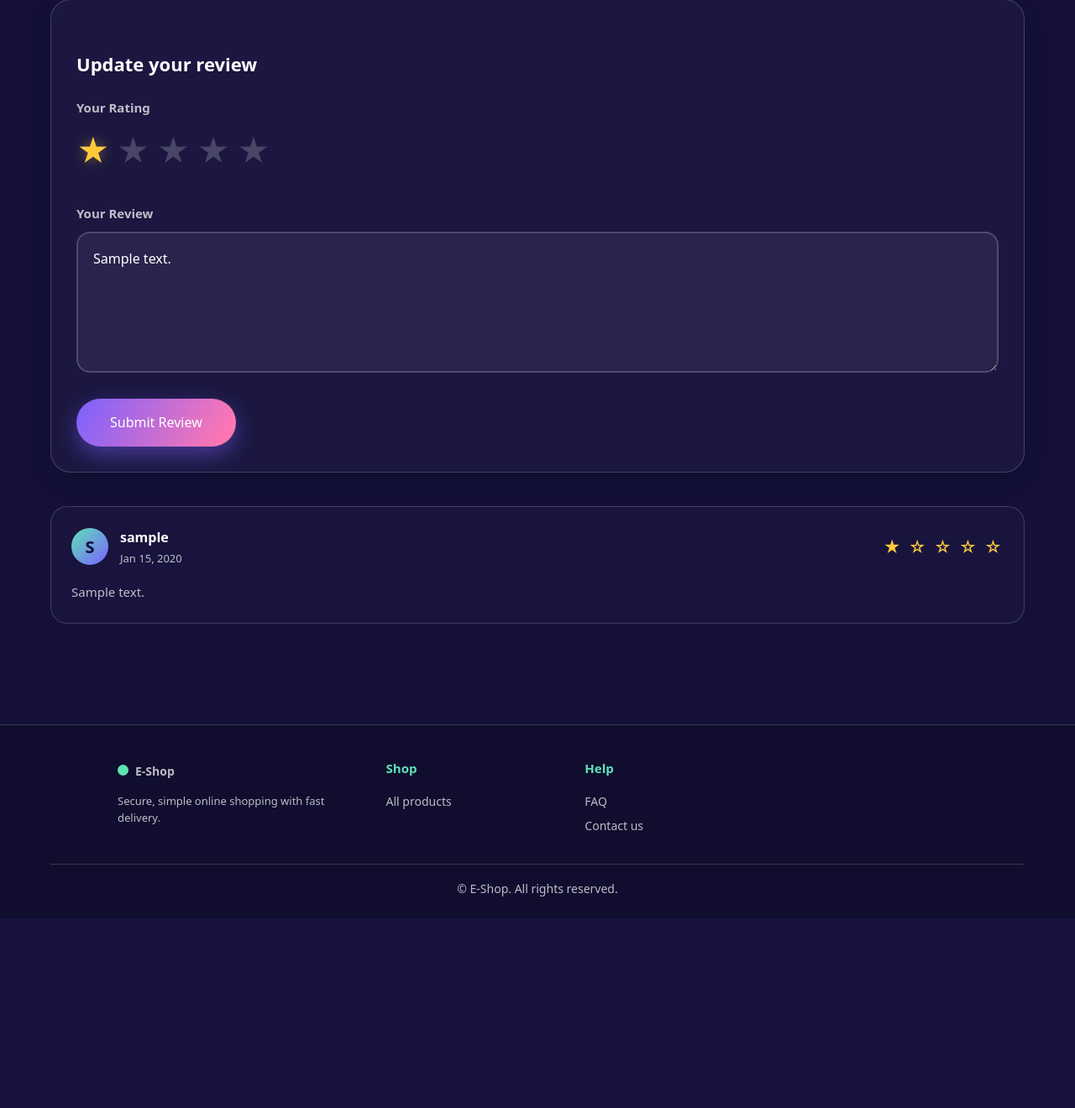
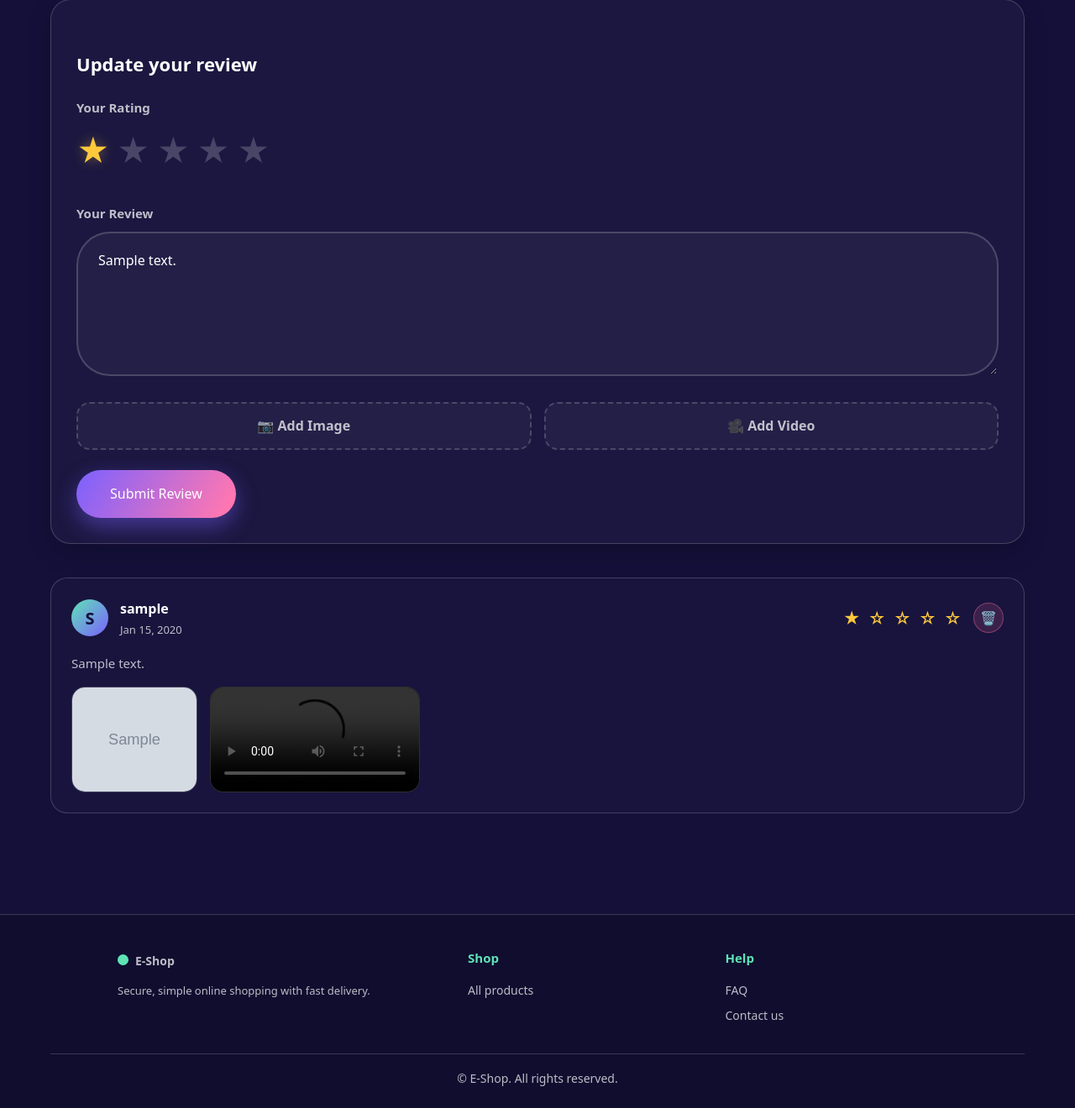
Before and after one commit to Trapcoder003/OnlineStore, a Django app: a page that uses shopApp/templates/pages/product.html in a window 1280 px wide. Shown: the part 1396-2716 px from the top of the page at 84% size. Before the commit the page ends 2490 px from the top, so only its background shows below. Run offline with Django 5.2, Linux system fonts and the light colour scheme; a user stored in the database is signed in; tables that the repository leaves empty hold one stand-in row (values such as "Sample post"); grey boxes marked "Sample" are stand-in pictures; grey boxes are pictures that could not be loaded.

Commit message:
reviews updated

```diff
--- a/shopApp/models.py
+++ b/shopApp/models.py
@@ -44,12 +44,13 @@ from django.contrib.auth.models import User
 class Review(models.Model):
     product = models.ForeignKey(Product, on_delete=models.CASCADE, related_name='reviews')
     user = models.ForeignKey(User, on_delete=models.CASCADE)
-    rating = models.IntegerField(choices=[(i, i) for i in range(1, 6)]) # 1 to 5 stars
+    rating = models.IntegerField(choices=[(i, i) for i in range(1, 6)])
     comment = models.TextField()
+    image = models.ImageField(upload_to='reviews/images/', blank=True, null=True)
+    video = models.FileField(upload_to='reviews/videos/', blank=True, null=True)
     created_at = models.DateTimeField(auto_now_add=True)
 
     class Meta:
-        # Prevents a user from leaving multiple reviews on the same product
         unique_together = ('product', 'user')
 
     def __str__(self):
--- a/shopApp/static/styles/product.css
+++ b/shopApp/static/styles/product.css
@@ -1,4 +1,4 @@
-/* Product detail page — self-contained */
+/* Product detail page — E-Shop */
 :root {
   --bg: #14103a;
   --violet: #7b61ff;
@@ -51,6 +51,16 @@ body::after { width: 380px; height: 380px; background: var(--pink); bottom: -120
 .icons { display: flex; gap: 6px; }
 .icon { position: relative; padding: 8px 10px; font-size: 20px; }
 .icon b { position: absolute; top: -1px; right: -1px; min-width: 19px; height: 19px; padding: 0 4px; border-radius: 99px; background: var(--pink); font-size: 11px; line-height: 19px; text-align: center; color: #fff; }
+
+/* Badge bump animation (used by JS on cart/wishlist count) */
+@keyframes badge-bump {
+  0%   { transform: scale(1); }
+  35%  { transform: scale(1.4); }
+  65%  { transform: scale(0.92); }
+  100% { transform: scale(1); }
+}
+.icon b.bump { animation: badge-bump 0.55s cubic-bezier(0.3, 1.6, 0.5, 1); }
+
 #nav-toggle { display: none; }
 .burger { display: none; margin-left: auto; padding: 8px; cursor: pointer; }
 .burger span { display: block; width: 24px; height: 2px; margin: 6px 0; background: #fff; }
@@ -150,7 +160,7 @@ body::after { width: 380px; height: 380px; background: var(--pink); bottom: -120
 .desc-details strong { font-size: 16px; }
 
 /* =========================================
-   REDESIGNED REVIEWS SECTION
+   REVIEWS SECTION
    ========================================= */
 .product-reviews { margin-top: 50px; padding-top: 30px; border-top: 1px solid var(--line); }
 .product-reviews h2 { font-size: 28px; margin-bottom: 30px; color: #fff; }
@@ -169,6 +179,10 @@ body::after { width: 380px; height: 380px; background: var(--pink); bottom: -120
 .form-group { margin-bottom: 24px; }
 .form-group label { display: block; margin-bottom: 10px; font-size: 15px; font-weight: 600; color: var(--soft); }
 
+/* Validation error list (Django form errors) */
+.errorlist { list-style: none; margin: 8px 0 0; padding: 10px 14px; border-radius: 12px; background: rgba(255, 107, 155, 0.12); border: 1px solid rgba(255, 107, 155, 0.4); color: var(--danger); font-size: 14px; }
+.errorlist li { margin: 2px 0; }
+
 /* CUSTOM STAR RATING INPUT */
 .star-rating { display: flex; flex-direction: row-reverse; justify-content: flex-end; gap: 8px; }
 .star-rating input { display: none; }
@@ -178,27 +192,36 @@ body::after { width: 380px; height: 380px; background: var(--pink); bottom: -120
 .star-rating input:checked ~ label { color: var(--sun); text-shadow: 0 0 15px rgba(255, 201, 60, 0.4); }
 .star-rating label:hover { transform: scale(1.15); }
 
-/* Beautiful Textarea */
+/* Pill-style Textarea */
 .review-form-box textarea {
   width: 100%;
-  padding: 18px;
-  background: rgba(255, 255, 255, 0.06);
+  padding: 20px 24px;
+  background: rgba(255, 255, 255, 0.04);
   border: 2px solid var(--line);
-  border-radius: 16px;
+  border-radius: 40px;
   color: #fff;
   font: inherit;
   font-size: 16px;
-  min-height: 150px;
+  min-height: 140px;
   resize: vertical;
   line-height: 1.6;
   outline: none;
   transition: all 0.3s ease;
 }
-.review-form-box textarea::placeholder { color: rgba(255, 255, 255, 0.4); }
-.review-form-box textarea:hover { border-color: rgba(255, 255, 255, 0.4); background: rgba(255, 255, 255, 0.08); }
-.review-form-box textarea:focus { border-color: var(--violet); background: rgba(255, 255, 255, 0.1); box-shadow: 0 0 0 5px rgba(123, 97, 255, 0.25); }
+.review-form-box textarea::placeholder { color: rgba(255, 255, 255, 0.4); padding-left: 10px; }
+.review-form-box textarea:hover { border-color: rgba(255, 255, 255, 0.4); background: rgba(255, 255, 255, 0.06); }
+.review-form-box textarea:focus { border-color: var(--violet); background: rgba(255, 255, 255, 0.08); box-shadow: 0 0 0 5px rgba(123, 97, 255, 0.25); }
 
 .review-form-box .btn { width: auto; padding: 16px 40px; font-size: 16px; }
+
+/* File Upload */
+.upload-row { display: flex; gap: 15px; margin-bottom: 24px; flex-wrap: wrap; }
+.upload-box { flex: 1; min-width: 140px; }
+.upload-label { display: flex; align-items: center; justify-content: center; gap: 8px; padding: 14px; background: rgba(255, 255, 255, 0.04); border: 2px dashed var(--line); border-radius: 16px; color: var(--soft); cursor: pointer; font-weight: 600; transition: all 0.2s; text-align: center; }
+.upload-label:hover { background: rgba(123, 97, 255, 0.1); border-color: var(--violet); color: #fff; }
+.upload-label.has-file { background: rgba(95, 227, 181, 0.08); border-color: rgba(95, 227, 181, 0.6); color: var(--mint); border-style: solid; }
+.file-input { display: none; }
+.file-preview { margin-top: 10px; font-size: 13px; color: var(--mint); text-align: center; word-break: break-all; }
 
 /* Login Prompt */
 .login-prompt { padding: 30px; background: rgba(255, 255, 255, 0.03); border-radius: 16px; text-align: center; color: var(--soft); font-size: 16px; }
@@ -214,7 +237,19 @@ body::after { width: 380px; height: 380px; background: var(--pink); bottom: -120
 .reviewer-info strong { display: block; font-size: 16px; color: #fff; }
 .reviewer-info time { display: block; font-size: 13px; color: var(--soft); margin-top: 2px; }
 .review .stars { font-size: 20px; }
-.review-body { margin: 0; color: var(--soft); font-size: 15px; line-height: 1.7; }
+.review-body { margin: 0; color: var(--soft); font-size: 15px; line-height: 1.7; white-space: pre-line; }
+
+/* Review Actions (Stars + Delete) */
+.review-actions { display: flex; align-items: center; gap: 12px; }
+.delete-btn { background: rgba(255, 107, 155, 0.15); border: 1px solid rgba(255, 107, 155, 0.4); color: var(--danger); width: 36px; height: 36px; border-radius: 50%; display: grid; place-items: center; cursor: pointer; font-size: 16px; transition: all 0.2s; }
+.delete-btn:hover { background: var(--danger); color: #fff; transform: scale(1.1); }
+.delete-btn:focus-visible { outline: 3px solid var(--danger); outline-offset: 2px; }
+
+/* Display Media in Reviews */
+.review-media { display: flex; gap: 15px; margin-top: 15px; flex-wrap: wrap; }
+.review-img { max-width: 150px; max-height: 150px; object-fit: cover; border-radius: 16px; cursor: zoom-in; border: 1px solid var(--line); transition: transform 0.3s; }
+.review-img:hover { transform: scale(1.05); }
+.review-vid { max-width: 250px; border-radius: 16px; border: 1px solid var(--line); background: #000; }
 
 /* Empty State */
 .empty-reviews { text-align: center; padding: 50px 20px; background: rgba(255, 255, 255, 0.02); border: 1px dashed var(--line); border-radius: 20px; }
@@ -239,13 +274,14 @@ body::after { width: 380px; height: 380px; background: var(--pink); bottom: -120
 .related-card h3 { font-size: 16px; margin: 4px 0; }
 .related-card .price { margin: 8px 0 12px; }
 .related-card .price strong { font-size: 18px; }
-.related-card .btn { display: block; text-align: center; width: 100%; padding: 10px; border: 2px solid var(--line); border-radius: 99px; color: #fff; text-decoration: none; }
+.related-card .btn { display: block; text-align: center; width: 100%; padding: 10px; border: 2px solid var(--line); border-radius: 99px; color: #fff; text-decoration: none; background: transparent; box-shadow: none; }
+.related-card .btn:hover { border-color: var(--mint); color: var(--mint); transform: none; }
 
 /* =========================================
    FOOTER
    ========================================= */
-footer { margin-top: 60px; padding: 40px 0 24px; border-top: 1px solid var(--line); background: rgba(0, 0, 0, 0.18); }
-.fgrid { display: grid; grid-template-columns: 1.4fr repeat(3, 1fr); gap: 30px; max-width: 1000px; margin: 0 auto; }
+footer, footer.foot { margin-top: 60px; padding: 40px 0 24px; border-top: 1px solid var(--line); background: rgba(0, 0, 0, 0.18); }
+.fgrid { display: grid; grid-template-columns: 1.4fr repeat(2, 1fr); gap: 30px; max-width: 1000px; margin: 0 auto; }
 .fgrid h4 { margin: 0 0 12px; font-size: 15px; color: var(--mint); }
 .fgrid a { display: block; padding: 4px 0; color: var(--soft); font-size: 14px; }
 .fgrid a:hover { color: #fff; }
@@ -256,42 +292,35 @@ footer { margin-top: 60px; padding: 40px 0 24px; border-top: 1px solid var(--lin
    MOBILE RESPONSIVENESS
    ========================================= */
 @media (max-width: 900px) {
-  /* Navbar */
   .burger { display: block; }
   .icons { margin-left: 0; }
   .links { position: absolute; top: 68px; left: 0; right: 0; flex-direction: column; margin: 0; padding: 8px 20px 18px; background: rgba(20, 16, 58, 0.97); border-bottom: 1px solid var(--line); opacity: 0; transform: translateY(-12px); pointer-events: none; transition: all 0.3s; }
   #nav-toggle:checked ~ .wrap .links { opacity: 1; transform: none; pointer-events: auto; }
 
-  /* Page Layout */
   .page { padding: 15px 15px 40px; }
   .product-layout { grid-template-columns: 1fr; gap: 26px; }
-
-  /* Gallery */
   .gallery { position: static; }
   .g-img span { font-size: 120px; }
-
-  /* Info Column */
   .info h1 { font-size: 28px; }
   .buy-container { flex-direction: column; }
   .wishlist-btn { width: 100%; padding: 14px; font-size: 20px; border-radius: 99px; }
 
-  /* Description */
   .desc-card { padding: 20px; }
   .desc-card p { font-size: 15px; }
 
-  /* Reviews */
   .rev-summary { flex-direction: column; text-align: center; gap: 15px; padding: 25px; }
   .review-form-box { padding: 25px 20px; }
   .review-form-box .btn { width: 100%; }
   .star-rating { justify-content: center; }
   .star-rating label { font-size: 32px; }
   .review header { flex-direction: column; align-items: flex-start; gap: 12px; }
+  .review-actions { width: 100%; justify-content: space-between; }
   .review-body { font-size: 14px; }
+  .review-media { justify-content: center; }
+  .review-img { max-width: 110px; max-height: 110px; }
+  .review-vid { max-width: 100%; }
 
-  /* Related Products */
   .related-grid { grid-template-columns: 1fr; }
-
-  /* Footer */
   .fgrid { grid-template-columns: 1fr 1fr; }
 }
 
@@ -303,6 +332,8 @@ footer { margin-top: 60px; padding: 40px 0 24px; border-top: 1px solid var(--lin
   .qty-picker { width: 100%; justify-content: space-between; padding: 10px 20px; }
   .rev-summary { padding: 20px 15px; }
   .review-form-box { padding: 20px 15px; }
+  .review-form-box textarea { border-radius: 24px; padding: 16px 18px; }
   .review { padding: 20px 15px; }
+  .upload-row { flex-direction: column; }
   .fgrid { grid-template-columns: 1fr; text-align: center; }
 }
--- a/shopApp/templates/pages/product.html
+++ b/shopApp/templates/pages/product.html
@@ -51,7 +51,7 @@
       <div class="main-img">
         <div class="g-img" style="--c1:#7b61ff;--c2:#ff77b1">
           {% if product.image %}
-            <img src="{{ product.image.url }}" alt="{{ product.name }}">
+            <img src="{{ product.image.url }}" alt="{{ product.name }}" fetchpriority="high" decoding="async">
           {% else %}
             <span>🛍️</span>
           {% endif %}
@@ -117,7 +117,11 @@
           <button class="btn add-btn disabled" type="button" disabled>Out of stock</button>
         {% endif %}
 
-        <button type="button" class="btn ghost wishlist-btn {% if product.id in wishlist_product_ids %}active{% endif %}" data-id="{{ product.id }}">
+        <button type="button"
+                class="btn ghost wishlist-btn {% if product.id in wishlist_product_ids %}active{% endif %}"
+                data-id="{{ product.id }}"
+                aria-pressed="{% if product.id in wishlist_product_ids %}true{% else %}false{% endif %}"
+                aria-label="Toggle wishlist">
           {% if product.id in wishlist_product_ids %}♥{% else %}♡{% endif %}
         </button>
       </div>
@@ -183,12 +187,11 @@
       <h4>{% if user_review %}Update your review{% else %}Share your experience{% endif %}</h4>
 
       {% if user.is_authenticated %}
-        <form method="post" action="{% url 'add_review' product.slug %}">
+        <form method="post" action="{% url 'add_review' product.slug %}" enctype="multipart/form-data">
           {% csrf_token %}
 
           <div class="form-group">
             <label>Your Rating</label>
-            <!-- CSS-ONLY INTERACTIVE STAR RATING -->
             <div class="star-rating">
               <input type="radio" id="star5" name="rating" value="5" {% if user_review.rating == 5 %}checked{% endif %} required />
               <label for="star5" title="Excellent">★</label>
@@ -212,6 +215,18 @@
             <textarea name="comment" id="comment-area" rows="5" placeholder="What did you like or dislike? How was the quality?" required>{{ user_review.comment|default:'' }}</textarea>
           </div>
 
+          <!-- Image & Video Uploads -->
+          <div class="upload-row">
+            <div class="upload-box">
+              <label for="image-upload" class="upload-label" data-kind="image">📷 Add Image</label>
+              <input type="file" name="image" id="image-upload" accept="image/*" class="file-input">
+            </div>
+            <div class="upload-box">
+              <label for="video-upload" class="upload-label" data-kind="video">🎥 Add Video</label>
+              <input type="file" name="video" id="video-upload" accept="video/*" class="file-input">
+            </div>
+          </div>
+
           <button class="btn" type="submit">Submit Review</button>
         </form>
       {% else %}
@@ -233,6 +248,8 @@
               <time>{{ review.created_at|date:"M d, Y" }}</time>
             </div>
           </div>
+
+          <div class="review-actions">
             <div class="stars">
               {% if review.rating >= 1 %}★{% else %}☆{% endif %}
               {% if review.rating >= 2 %}★{% else %}☆{% endif %}
@@ -240,8 +257,29 @@
               {% if review.rating >= 4 %}★{% else %}☆{% endif %}
               {% if review.rating >= 5 %}★{% else %}☆{% endif %}
             </div>
+
+            {% if review.user == request.user %}
+            <form method="post" action="{% url 'delete_review' review.id %}" style="display:inline;">
+              {% csrf_token %}
+              <button type="submit" class="delete-btn" title="Delete review" onclick="return confirm('Are you sure you want to delete your review?')">🗑️</button>
+            </form>
+            {% endif %}
+          </div>
         </header>
+
         <p class="review-body">{{ review.comment }}</p>
+
+        {% if review.image or review.video %}
+        <div class="review-media">
+          {% if review.image %}
+            <img src="{{ review.image.url }}" alt="Review Image by {{ review.user.username }}" class="review-img" onclick="event.stopPropagation(); window.open(this.src, '_blank')">
+          {% endif %}
+          {% if review.video %}
+            <video src="{{ review.video.url }}" controls preload="metadata" class="review-vid"></video>
+          {% endif %}
+        </div>
+        {% endif %}
+
       </article>
       {% empty %}
         <div class="empty-reviews">
@@ -268,7 +306,7 @@
       <article class="related-card">
         <div class="thumb" style="--c1:#7b61ff;--c2:#ff77b1">
           {% if p.image %}
-            <img src="{{ p.image.url }}" alt="{{ p.name }}">
+            <img src="{{ p.image.url }}" alt="{{ p.name }}" loading="lazy" decoding="async">
           {% else %}
             <span>🛍️</span>
           {% endif %}
@@ -300,7 +338,7 @@
   </div>
 </footer>
 
-<div class="toast" id="toast" role="status"></div>
+<div class="toast" id="toast" role="status" aria-live="polite"></div>
 
 <script>
 (function () {
@@ -316,6 +354,7 @@
     return (el && el.value) || getCookie('csrftoken') || '';
   }
 
+  /* ---------- Add to cart (AJAX) ---------- */
   document.addEventListener('submit', async (e) => {
     const form = e.target;
     if (!form.classList || !form.classList.contains('add-form')) return;
@@ -342,7 +381,7 @@
         el.classList.remove('bump'); void el.offsetWidth; el.classList.add('bump');
       });
 
-      let t = document.getElementById('toast');
+      const t = document.getElementById('toast');
       t.textContent = (form.dataset.name || 'Item') + ' added to cart';
       t.classList.add('show');
       setTimeout(() => t.classList.remove('show'), 2200);
@@ -355,6 +394,7 @@
     }
   });
 
+  /* ---------- Quantity picker ---------- */
   document.querySelectorAll('.qty-picker').forEach(picker => {
     const input = picker.querySelector('input[name=qty]');
     const max = parseInt(picker.dataset.max || input.max || 9999, 10);
@@ -373,6 +413,7 @@
     });
   });
 
+  /* ---------- Wishlist toggle ---------- */
   const wishlistBtn = document.querySelector('.wishlist-btn');
   if (wishlistBtn) {
     wishlistBtn.addEventListener('click', async function() {
@@ -390,6 +431,7 @@
 
         this.innerHTML = json.in_wishlist ? '♥' : '♡';
         this.classList.toggle('active', json.in_wishlist);
+        this.setAttribute('aria-pressed', json.in_wishlist ? 'true' : 'false');
 
         document.querySelectorAll('[data-wishlist-count]').forEach(el => {
           el.textContent = json.count;
@@ -400,6 +442,33 @@
       }
     });
   }
+
+  /* ---------- Upload label feedback ---------- */
+  document.querySelectorAll('.file-input').forEach(input => {
+    input.addEventListener('change', () => {
+      const label = document.querySelector(`label[for="${input.id}"]`);
+      if (!label) return;
+
+      // Remove any previous preview line
+      const prev = label.parentElement.querySelector('.file-preview');
+      if (prev) prev.remove();
+
+      if (input.files && input.files[0]) {
+        const file = input.files[0];
+        const kb = (file.size / 1024).toFixed(0);
+        label.classList.add('has-file');
+        label.textContent = (input.name === 'image' ? '✅ ' : '✅ ') + file.name;
+
+        const preview = document.createElement('div');
+        preview.className = 'file-preview';
+        preview.textContent = `${kb} KB`;
+        label.parentElement.appendChild(preview);
+      } else {
+        label.classList.remove('has-file');
+        label.textContent = input.name === 'image' ? '📷 Add Image' : '🎥 Add Video';
+      }
+    });
+  });
 })();
 </script>
 
--- a/shopApp/urls.py
+++ b/shopApp/urls.py
@@ -28,6 +28,6 @@ urlpatterns = [
     path("mpesa/callback/", views.mpesa_callback, name="mpesa_callback"),
     path("wishlist/", views.wishlist_detail, name="wishlist"),
     path("wishlist/toggle/<int:product_id>/", views.toggle_wishlist, name="toggle_wishlist"),
-        path("product/<slug:slug>/review/", views.add_review, name="add_review"),
-
+    path("product/<slug:slug>/review/", views.add_review, name="add_review"),
+    path("review/<int:review_id>/delete/", views.delete_review, name="delete_review"),
 ]
--- a/shopApp/views.py
+++ b/shopApp/views.py
@@ -366,24 +366,47 @@ def product_detail(request, slug):
 
 
 @require_POST
+# Add these imports at the to
+
+# ... your other views ...
+
+@require_POST
 def add_review(request, slug):
-    """Handles the review submission form."""
     if not request.user.is_authenticated:
         return redirect('account_login')
 
     product = get_object_or_404(Product, slug=slug)
     rating = request.POST.get('rating')
     comment = request.POST.get('comment')
+    image = request.FILES.get('image')
+    video = request.FILES.get('video')
 
     if rating and comment:
-        # Update if exists, create if it doesn't
-        Review.objects.update_or_create(
+        review, created = Review.objects.get_or_create(
             product=product,
             user=request.user,
             defaults={'rating': rating, 'comment': comment}
         )
+        if not created:
+            review.rating = rating
+            review.comment = comment
+
+        if image:
+            review.image = image
+        if video:
+            review.video = video
+
+        review.save()
         messages.success(request, "Your review has been saved!")
     else:
         messages.error(request, "Please provide a rating and a comment.")
 
     return redirect('product', slug=slug)
+
+@require_POST
+def delete_review(request, review_id):
+    review = get_object_or_404(Review, id=review_id, user=request.user)
+    product_slug = review.product.slug
+    review.delete()
+    messages.success(request, "Your review has been deleted.")
+    return redirect('product', slug=product_slug)
```
Also changed, not shown: shopApp/migrations/0007_review_image_review_video.py (added). Lines whose indentation alone changed are shown as unchanged.
